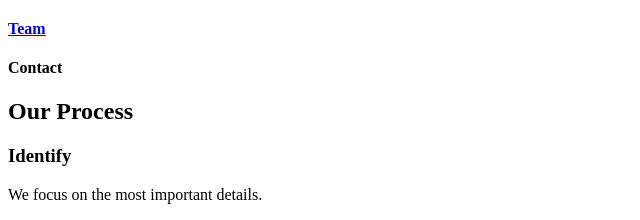
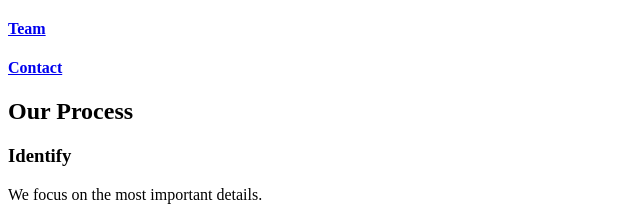
Before and after one commit to tsett23/broadway, a plain HTML site: page index.html in a window 1280 px wide. Shown: the part 178-398 px from the top of the page, 0-640 px from the left. Drawn offline with Linux system fonts and the light colour scheme; files that its build step writes are made by us from their sources.

Commit message:
Add finish adding links to sections on the page

```diff
--- a/index.html
+++ b/index.html
@@ -16,7 +16,7 @@
     <h4><a href="#about">About</a></h4>
     <h4><a href="#work">Work</a></h4>
     <h4><a href="#team">Team</a></h4>
-    <h4>Contact</h4>
+    <h4><a href="#contact">Contact</a></h4>
 
 <!-- Start info piece -->
     <h2>Our Process</h2>
```
